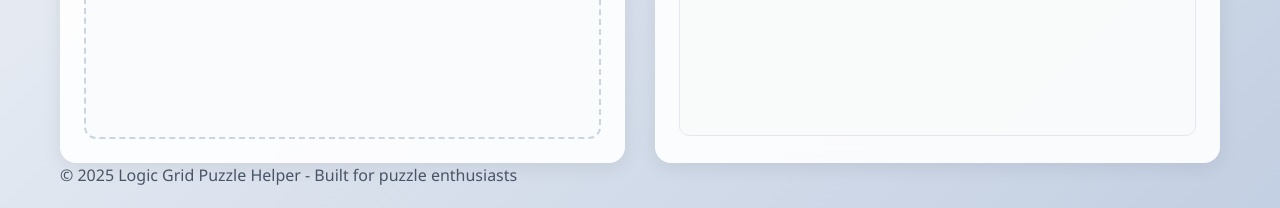
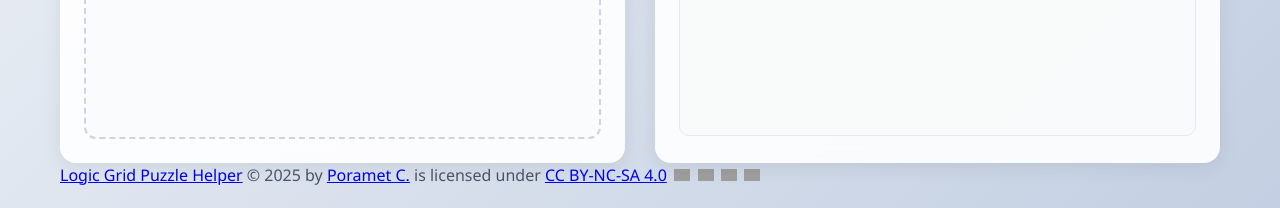
Before and after one commit to c-poramet/LogicPuzzleHelper, a plain HTML site: page index.html in a window 1280 px wide. Shown: the part 692-900 px from the top of the page. Drawn offline with Linux system fonts and the light colour scheme; grey boxes are pictures that could not be loaded.

Commit message:
Add license information and attribution to footer; include Creative Commons icons

```diff
--- a/index.html
+++ b/index.html
@@ -85,7 +85,13 @@
         </main>
 
         <footer>
-            <p>&copy; 2025 Logic Grid Puzzle Helper - Built for puzzle enthusiasts</p>
+            <p>
+                <a href="https://github.com/c-poramet/LogicPuzzleHelper">Logic Grid Puzzle Helper</a> © 2025 by <a href="https://github.com/c-poramet">Poramet C.</a> is licensed under <a href="https://creativecommons.org/licenses/by-nc-sa/4.0/">CC BY-NC-SA 4.0</a>
+                <img src="https://mirrors.creativecommons.org/presskit/icons/cc.svg" alt="" style="max-width: 1em;max-height:1em;margin-left: .2em;">
+                <img src="https://mirrors.creativecommons.org/presskit/icons/by.svg" alt="" style="max-width: 1em;max-height:1em;margin-left: .2em;">
+                <img src="https://mirrors.creativecommons.org/presskit/icons/nc.svg" alt="" style="max-width: 1em;max-height:1em;margin-left: .2em;">
+                <img src="https://mirrors.creativecommons.org/presskit/icons/sa.svg" alt="" style="max-width: 1em;max-height:1em;margin-left: .2em;">
+            </p>
         </footer>
     </div>
 
```
Also changed, not shown: 1 other file.
